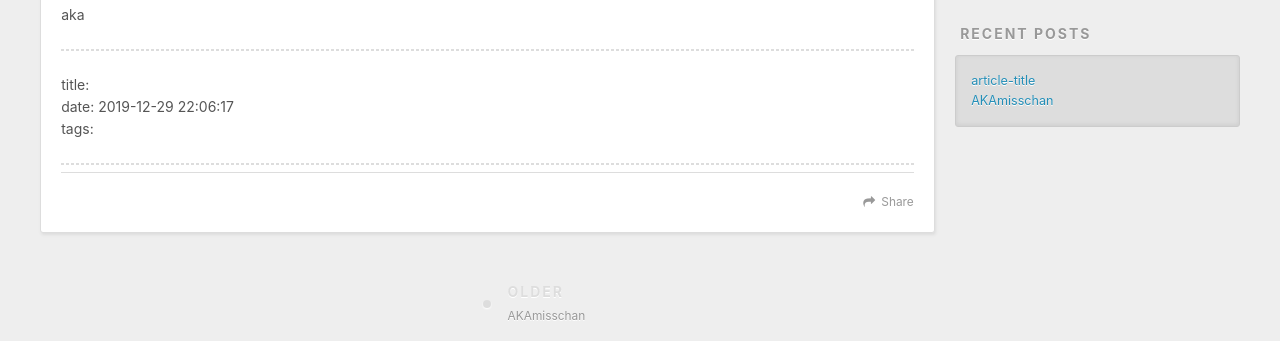
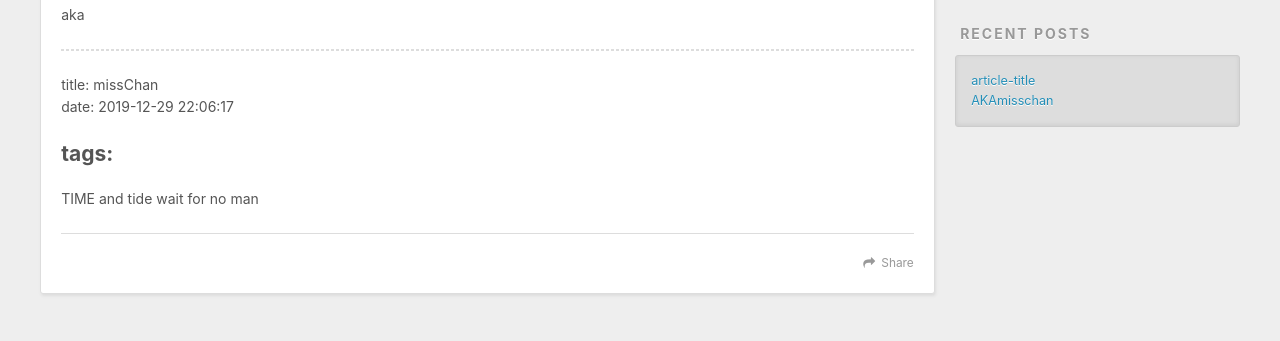
Before and after one commit to aka-github/aka-github.github.io, a plain HTML site: page 2019/12/29/article-title/index.html in a window 1280 px wide. Shown: the part 454-795 px from the top of the page. Drawn offline with nearby package versions, Linux system fonts and the light colour scheme.

Commit message:
Site updated: 2019-12-31 13:07:38

```diff
--- a/2019/12/29/article-title/index.html
+++ b/2019/12/29/article-title/index.html
@@ -7,16 +7,16 @@
 
   <title>article-title | Hexo</title>
   <meta name="viewport" content="width=device-width, initial-scale=1, maximum-scale=1">
-  <meta name="description" content="aka  title:date: 2019-12-29 22:06:17tags:">
+  <meta name="description" content="aka  title: missChandate: 2019-12-29 22:06:17 tags:TIME and tide wait for no man">
 <meta property="og:type" content="article">
 <meta property="og:title" content="article-title">
 <meta property="og:url" content="http://yoursite.com/2019/12/29/article-title/index.html">
 <meta property="og:site_name" content="Hexo">
-<meta property="og:description" content="aka  title:date: 2019-12-29 22:06:17tags:">
+<meta property="og:description" content="aka  title: missChandate: 2019-12-29 22:06:17 tags:TIME and tide wait for no man">
 <meta property="og:locale" content="en_US">
 <meta property="og:image" content="c:/Users/Shinelon/Desktop/图片/f2a49bb197608b1faafdb3da56f1b05.jpg">
 <meta property="article:published_time" content="2019-12-29T14:06:17.236Z">
-<meta property="article:modified_time" content="2019-12-29T14:12:11.575Z">
+<meta property="article:modified_time" content="2019-12-31T04:51:37.931Z">
 <meta property="article:author" content="John Doe">
 <meta name="twitter:card" content="summary">
 <meta name="twitter:image" content="c:/Users/Shinelon/Desktop/图片/f2a49bb197608b1faafdb3da56f1b05.jpg">
@@ -94,8 +94,8 @@
 
 <p>aka</p>
 <hr>
-<p>title:<br>date: 2019-12-29 22:06:17<br>tags:</p>
-<hr>
+<p>title: missChan<br>date: 2019-12-29 22:06:17</p>
+<h2 id="tags"><a href="#tags" class="headerlink" title="tags:"></a>tags:</h2><p>TIME and tide wait for no man</p>
 
 
     </div>
```
Also changed, not shown: index.html (+2 -2 lines), css/images/banner.jpg.
